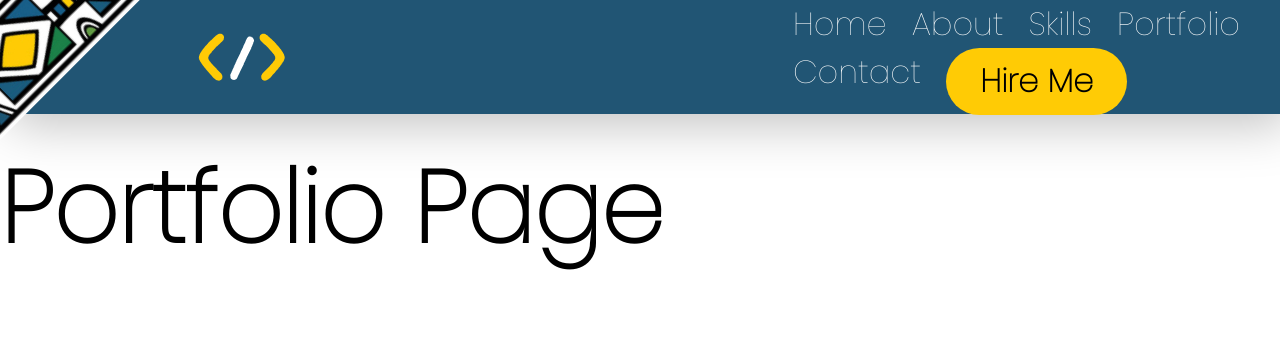
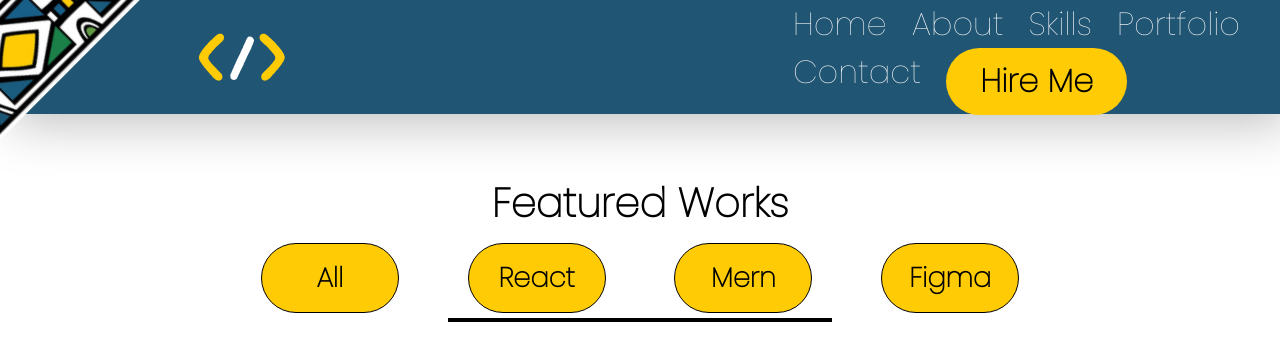
Before and after one commit to THATOMAS/Portfolio, a React (Create React App) app: page /Portfolio in a window 1280 px wide. Shown: the top 360 px of the page. Built offline with nearby package versions, Linux system fonts and the light colour scheme.

Commit message:
Started with the porfolio page,add this stage alli have i a heading and buttons that are not functional yet.

```diff
--- /dev/null
+++ b/src/PortfolioButtons.js
@@ -0,0 +1,9 @@
+import React from "react";
+
+const PortfolioButtons = [
+  { id: 1, name: "All", cName: "portfolio-button" },
+  { id: 2, name: "React", cName: "portfolio-button" },
+  { id: 3, name: "Mern", cName: "portfolio-button" },
+  { id: 4, name: "Figma", cName: "portfolio-button" },
+];
+export default PortfolioButtons;
--- a/src/index.css
+++ b/src/index.css
@@ -323,6 +323,66 @@ background-repeat: no-repeat;
   background-repeat: no-repeat;
   background-size: contain;
 
+  }
 
 
-  }
+  /* Portfolio Page */
+#portfolio-page{
+  display: flex;
+align-items: flex-end;
+height: 100vh;
+width: 100vw;
+}
+
+
+#portfolio-page-center{
+  height: 85vh;
+  width: 100vw;
+  /* background: green; */
+ display: flex;
+ flex-direction: column;
+ align-items: center;
+
+}
+
+#portfolio-heading{
+  font-size: 2.5em;
+  font-weight: bold;
+}
+
+#portfolio-buttons{
+  height: 10vh;
+  width: 70vw;
+  /* background: yellow; */
+  margin-top: -3em;
+  display: flex;
+  flex-direction: row;
+  justify-content: space-evenly;
+  align-items: center;
+}
+
+
+.portfolio-button{
+  display: flex;
+    flex-direction: row;
+    justify-content: center;
+    align-items: center;
+    width: 5em;
+    height: 2.5em;
+    background: #FFCB05;
+    border-radius: 50px;
+    font-size: 1.7em;
+    font-weight: bold;
+    border: 1px solid black;
+
+}
+
+.portfolio-button:hover {
+  cursor: pointer;
+
+}
+#underline{
+  height: 0.2em;
+  width: 30vw;
+  background: black;
+}
--- a/src/routes/Portfolio.jsx
+++ b/src/routes/Portfolio.jsx
@@ -1,9 +1,25 @@
 import React from 'react'
-
+import Buttons from '../PortfolioButtons';
 const Portfolio = ()=>{
     return(
-        <article className='single-page'>
-            <h1>Portfolio Page</h1>
+        <article id='portfolio-page' className='single-page'>
+            <div id="portfolio-page-center">
+            <h1 id='portfolio-heading'>Featured Works</h1>
+            <div id='portfolio-buttons'>
+                {Buttons.map((button)=>{
+                    return(
+                        <div key={button.id} className={button.cName}>
+                            <p>{button.name}</p>
+
+                        </div>
+                    )
+                })}
+            </div>
+            <div id='underline'></div>
+            <div id='portfolio-projects'>
+
+            </div>
+            </div>
         </article>
     )
 
--- a/src/routes/Skills.jsx
+++ b/src/routes/Skills.jsx
@@ -9,8 +9,8 @@ const Skills = ()=>{
 
                 <div id='skills-info'>
                     <h2 style={{fontSize:'3.5em'}}>What Programming<br/> Skills Do i Have?</h2>
-                    <p style={{fontSize:'2em',fontWeight:'bolder'}}>I develop simple, intuitive and responsive user interface that helps users get
-                    things done with less effort and time with those technologies.</p>
+                    <p style={{fontSize:'2em',fontWeight:'bolder'}}>I develop simple and responsive websites using the latest technologies in the global development community,making sure your apps run smooth.
+                    </p>
                     <Link to='/Contact' className='hire-me'><h2>Hire Me</h2></Link>
 
                 </div>
```
